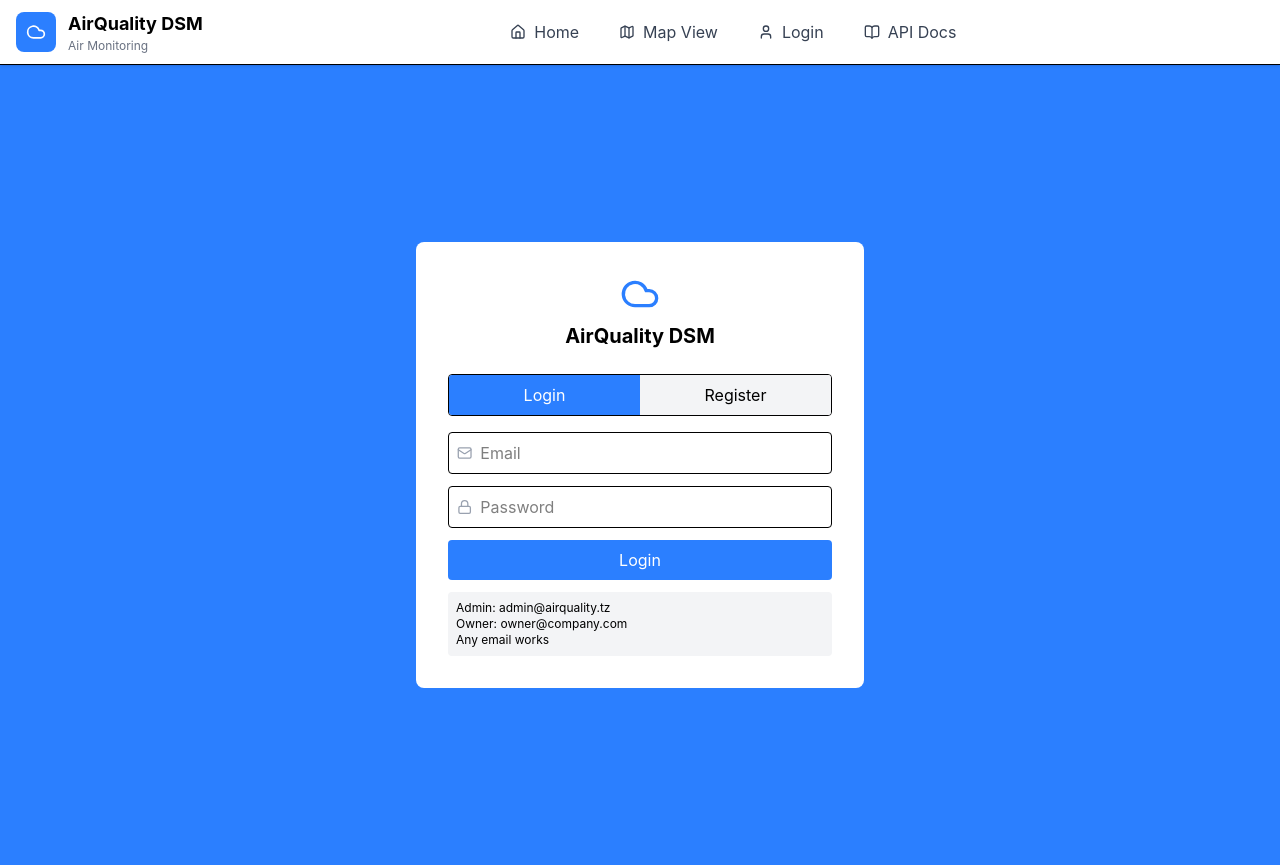
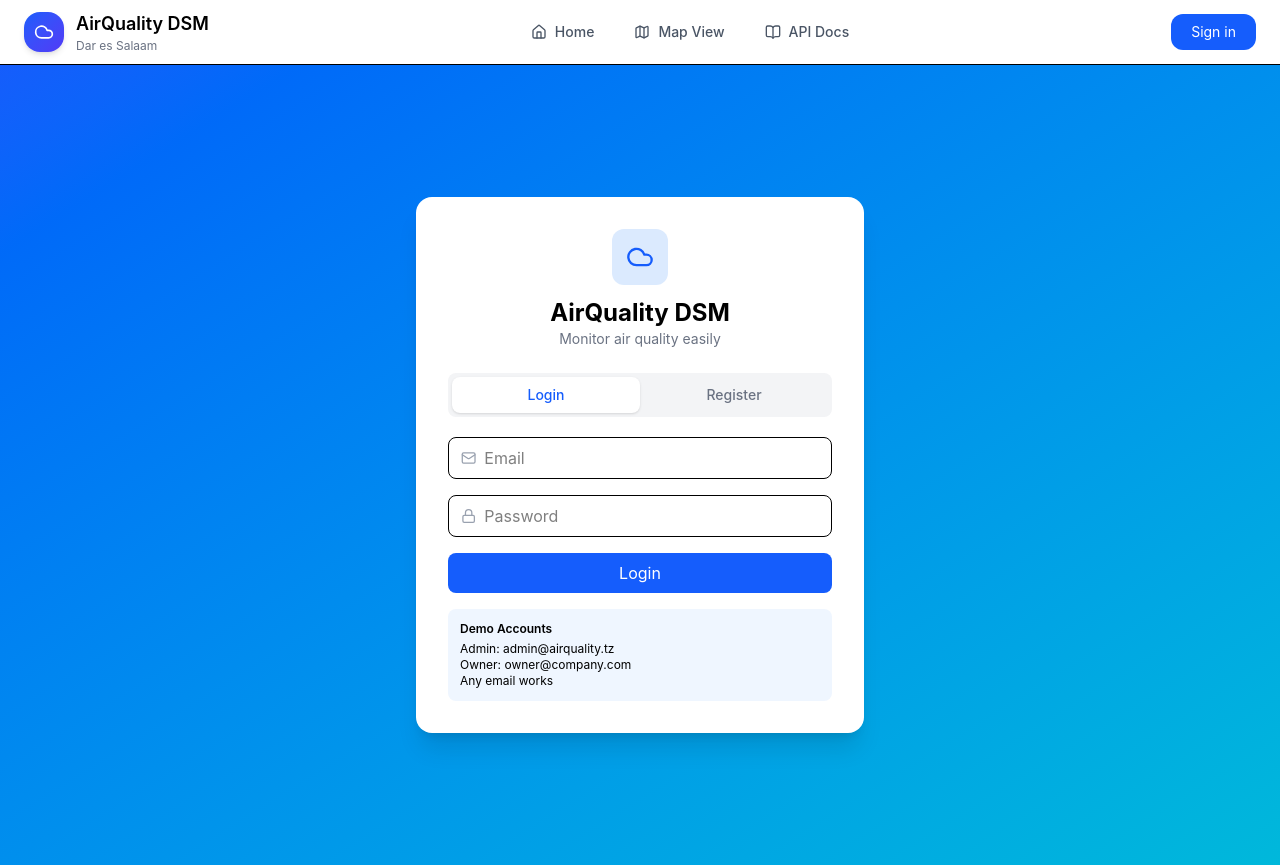
Before and after one commit to AI-NextGen-Innovate-Lab/AIR-QUALITY, a React app in the folder software/frontend/: page /login in a window 1280 px wide. Built offline with nearby package versions, Linux system fonts and the light colour scheme; the HTML template or start-up script is replaced by a standard one.

Commit message:
fix header links and protected routes for handling

```diff
--- a/software/frontend/src/app/components/Header.jsx
+++ b/software/frontend/src/app/components/Header.jsx
@@ -1,4 +1,4 @@
-import React, { useState } from "react";
+import React, { useState, useEffect, useRef } from "react";
 import {
   Menu,
   User,
@@ -10,6 +10,7 @@ import {
   Shield,
   BookOpen,
   Cloud,
+  ChevronDown,
 } from "lucide-react";
 
 import { useAuth } from "../context/AuthContext";
@@ -23,7 +24,20 @@ export default function Header() {
   const [mobileOpen, setMobileOpen] = useState(false);
   const [dropdownOpen, setDropdownOpen] = useState(false);
 
+  const dropdownRef = useRef();
+
   const currentPath = location.pathname;
+
+  // Close dropdown on outside click
+  useEffect(() => {
+    const handleClickOutside = (e) => {
+      if (dropdownRef.current && !dropdownRef.current.contains(e.target)) {
+        setDropdownOpen(false);
+      }
+    };
+    document.addEventListener("mousedown", handleClickOutside);
+    return () => document.removeEventListener("mousedown", handleClickOutside);
+  }, []);
 
   const publicLinks = [
     { path: "/", label: "Home", icon: Home },
@@ -32,8 +46,8 @@ export default function Header() {
 
   const registeredLinks = [
     ...publicLinks,
-    { path: "/dashboard", label: "Data Dashboard", icon: Database },
-    { path: "/download", label: "Download Center", icon: Cloud },
+    { path: "/dashboard", label: "Dashboard", icon: Database },
+    { path: "/download", label: "Download", icon: Cloud },
   ];
 
   const privateOwnerLinks = [
@@ -42,10 +56,11 @@ export default function Header() {
   ];
 
   const adminLinks = [
-    ...publicLinks,
+    { path: "/", label: "Home", icon: Home },
+    { path: "/map", label: "Map View", icon: Map },
     { path: "/admin", label: "Admin Panel", icon: Shield },
     { path: "/sensor-status", label: "Sensor Status", icon: Settings },
-    { path: "/dashboard", label: "Data Dashboard", icon: Database },
+    { path: "/dashboard", label: "Dashboard", icon: Database },
   ];
 
   const getLinks = () => {
@@ -57,98 +72,81 @@ export default function Header() {
 
   const links = getLinks();
 
-  const NavLinks = ({ mobile }) => (
-    <>
-      {links.map((link) => {
-        const Icon = link.icon;
-        return (
-          <button
-            key={link.path}
-            onClick={() => {
-              navigate(link.path);
-              setMobileOpen(false);
-            }}
-            className={`flex items-center gap-2 px-4 py-2 rounded-lg ${
-              currentPath === link.path
-                ? "bg-blue-500 text-white"
-                : "text-gray-700 hover:bg-gray-100"
-            } ${mobile ? "w-full text-left" : ""}`}
-          >
-            <Icon className="w-4 h-4" />
-            {link.label}
-          </button>
-        );
-      })}
-
-      {!user && (
-        <button
-          onClick={() => navigate("/login")}
-          className="flex items-center gap-2 px-4 py-2 rounded-lg text-gray-700 hover:bg-gray-100"
-        >
-          <User className="w-4 h-4" />
-          Login
-        </button>
-      )}
-
-      <button
-        onClick={() => navigate("/api-docs")}
-        className={`flex items-center gap-2 px-4 py-2 rounded-lg ${
-          currentPath === "/api-docs"
-            ? "bg-blue-500 text-white"
-            : "text-gray-700 hover:bg-gray-100"
-        }`}
-      >
-        <BookOpen className="w-4 h-4" />
-        API Docs
-      </button>
-    </>
-  );
-
   return (
-    <header className="bg-white shadow border-b sticky top-0 z-50">
-      <div className="max-w-7xl mx-auto px-4 flex justify-between items-center h-16">
+    <header className="bg-white/80 backdrop-blur border-b sticky top-0 z-50">
+      <div className="max-w-7xl mx-auto px-6 h-16 flex items-center justify-between">
 
         {/* Logo */}
         <div
           onClick={() => navigate("/")}
-          className="flex items-center gap-3 cursor-pointer"
+          className="flex items-center gap-3 cursor-pointer group"
         >
-          <div className="w-10 h-10 bg-blue-500 rounded-lg flex items-center justify-center">
+          <div className="w-10 h-10 bg-gradient-to-br from-blue-600 to-indigo-600 rounded-2xl flex items-center justify-center shadow-md group-hover:scale-110 transition">
             <Cloud className="text-white w-5 h-5" />
           </div>
           <div className="hidden sm:block">
-            <h1 className="font-bold text-lg">AirQuality DSM</h1>
-            <p className="text-xs text-gray-500">Air Monitoring</p>
+            <h1 className="font-semibold text-lg">AirQuality DSM</h1>
+            <p className="text-xs text-gray-500">Dar es Salaam</p>
           </div>
         </div>
 
-        {/* Desktop */}
-        <div className="hidden lg:flex gap-2">
-          <NavLinks />
-        </div>
+        {/* Desktop Nav */}
+        <nav className="hidden lg:flex items-center gap-2">
+          {links.map((link) => {
+            const Icon = link.icon;
+            const isActive = currentPath === link.path;
 
-        {/* Right side */}
-        <div className="flex items-center gap-2">
+            return (
+              <button
+                key={link.path}
+                onClick={() => navigate(link.path)}
+                className={`flex items-center gap-2 px-4 py-2 rounded-xl text-sm font-medium transition relative ${
+                  isActive
+                    ? "text-blue-600"
+                    : "text-gray-600 hover:text-gray-900"
+                }`}
+              >
+                <Icon className="w-4 h-4" />
+                {link.label}
 
-          {/* User dropdown */}
-          {user && (
-            <div className="relative">
+                {isActive && (
+                  <span className="absolute bottom-0 left-2 right-2 h-[2px] bg-blue-600 rounded-full" />
+                )}
+              </button>
+            );
+          })}
+
+          <button
+            onClick={() => navigate("/api-docs")}
+            className={`flex items-center gap-2 px-4 py-2 rounded-xl text-sm font-medium transition ${
+              currentPath === "/api-docs"
+                ? "text-blue-600"
+                : "text-gray-600 hover:text-gray-900"
+            }`}
+          >
+            <BookOpen className="w-4 h-4" /> API Docs
+          </button>
+        </nav>
+
+        {/* Right Side */}
+        <div className="flex items-center gap-3">
+          {user ? (
+            <div className="relative" ref={dropdownRef}>
               <button
                 onClick={() => setDropdownOpen(!dropdownOpen)}
-                className="flex items-center gap-2 px-3 py-2 hover:bg-gray-100 rounded-lg"
+                className="flex items-center gap-2 px-3 py-2 rounded-xl hover:bg-gray-100 transition"
               >
-                <User className="w-4 h-4" />
-                <span className="hidden sm:inline">{user.name}</span>
+                <div className="w-9 h-9 bg-gradient-to-br from-blue-500 to-indigo-500 text-white rounded-xl flex items-center justify-center font-semibold">
+                  {user.name?.charAt(0)}
+                </div>
+                <ChevronDown className="w-4 h-4 text-gray-500" />
               </button>
 
               {dropdownOpen && (
-                <div className="absolute right-0 mt-2 w-56 bg-white border rounded-lg shadow">
-                  <div className="p-3 border-b">
-                    <p className="font-medium">{user.name}</p>
-                    <p className="text-xs text-gray-500">{user.email}</p>
-                    <p className="text-xs text-blue-600 capitalize">
-                      {user.role.replace("_", " ")}
-                    </p>
+                <div className="absolute right-0 mt-3 w-64 bg-white rounded-2xl shadow-xl border py-2 animate-in fade-in zoom-in-95">
+                  <div className="px-4 py-3 border-b">
+                    <p className="font-semibold">{user.name}</p>
+                    <p className="text-sm text-gray-500">{user.email}</p>
                   </div>
 
                   <button
@@ -156,9 +154,9 @@ export default function Header() {
                       navigate("/profile");
                       setDropdownOpen(false);
                     }}
-                    className="w-full text-left px-4 py-2 hover:bg-gray-100"
+                    className="w-full px-4 py-2 text-left hover:bg-gray-50 flex items-center gap-2"
                   >
-                    Profile
+                    <User className="w-4 h-4" /> Profile
                   </button>
 
                   <button
@@ -166,54 +164,49 @@ export default function Header() {
                       logout();
                       navigate("/");
                     }}
-                    className="w-full text-left px-4 py-2 text-red-600 hover:bg-red-50"
+                    className="w-full px-4 py-2 text-left text-red-600 hover:bg-red-50 flex items-center gap-2"
                   >
-                    Logout
+                    <LogOut className="w-4 h-4" /> Logout
                   </button>
                 </div>
               )}
             </div>
+          ) : (
+            <button
+              onClick={() => navigate("/login")}
+              className="px-5 py-2 bg-blue-600 hover:bg-blue-700 text-white text-sm rounded-xl transition"
+            >
+              Sign in
+            </button>
           )}
 
-          {/* Mobile menu button */}
           <button
             onClick={() => setMobileOpen(!mobileOpen)}
-            className="lg:hidden p-2"
+            className="lg:hidden p-2 hover:bg-gray-100 rounded-lg"
           >
-            <Menu className="w-5 h-5" />
+            <Menu />
           </button>
         </div>
       </div>
 
-      {/* Mobile menu */}
+      {/* Mobile */}
       {mobileOpen && (
-        <div className="lg:hidden px-4 pb-4 flex flex-col gap-2">
-          <NavLinks mobile />
-
-          {user && (
-            <>
-              <hr />
+        <div className="lg:hidden border-t px-6 py-4 space-y-2">
+          {links.map((link) => {
+            const Icon = link.icon;
+            return (
               <button
+                key={link.path}
                 onClick={() => {
-                  navigate("/profile");
+                  navigate(link.path);
                   setMobileOpen(false);
                 }}
-                className="text-left px-4 py-2 hover:bg-gray-100"
+                className="flex items-center gap-3 w-full px-3 py-3 rounded-xl hover:bg-gray-100"
               >
-                Profile
+                <Icon /> {link.label}
               </button>
-
-              <button
-                onClick={() => {
-                  logout();
-                  navigate("/");
-                }}
-                className="text-left px-4 py-2 text-red-600 hover:bg-red-50"
-              >
-                Logout
-              </button>
-            </>
-          )}
+            );
+          })}
         </div>
       )}
     </header>
--- a/software/frontend/src/app/pages/LoginPage.jsx
+++ b/software/frontend/src/app/pages/LoginPage.jsx
@@ -12,11 +12,9 @@ export default function LoginPage() {
   const [error, setError] = useState("");
   const [showVerification, setShowVerification] = useState(false);
 
-  // Login
   const [loginEmail, setLoginEmail] = useState("");
   const [loginPassword, setLoginPassword] = useState("");
 
-  // Register
   const [registerName, setRegisterName] = useState("");
   const [registerEmail, setRegisterEmail] = useState("");
   const [registerPassword, setRegisterPassword] = useState("");
@@ -30,7 +28,7 @@ export default function LoginPage() {
     try {
       const success = await login(loginEmail, loginPassword);
       if (success) {
-        navigate("/");
+        navigate("/dashboard");
       } else {
         setError("Invalid email or password");
       }
@@ -58,12 +56,7 @@ export default function LoginPage() {
     setIsLoading(true);
 
     try {
-      const success = await register(
-        registerName,
-        registerEmail,
-        registerPassword
-      );
-
+      const success = await register(registerName, registerEmail, registerPassword);
       if (success) {
         setShowVerification(true);
       } else {
@@ -76,24 +69,23 @@ export default function LoginPage() {
     }
   };
 
-  // ✅ Verification screen
   if (showVerification) {
     return (
-      <div className="min-h-screen flex items-center justify-center bg-blue-500 p-4">
-        <div className="bg-white p-8 rounded-lg w-full max-w-md text-center">
+      <div className="min-h-screen flex items-center justify-center bg-gradient-to-br from-blue-600 to-cyan-500 p-4">
+        <div className="bg-white shadow-xl rounded-2xl p-8 w-full max-w-md text-center">
           <Mail className="mx-auto mb-4 text-green-600" size={40} />
-          <h2 className="text-xl font-bold mb-2">Check Your Email</h2>
+          <h2 className="text-2xl font-bold mb-2">Verify Your Email</h2>
           <p className="text-gray-600 mb-4">
             Code sent to <strong>{registerEmail}</strong>
           </p>
 
-          <p className="text-sm bg-gray-100 p-2 rounded mb-4">
+          <div className="bg-gray-100 p-3 rounded-lg mb-4 text-sm">
             Demo code: <strong>123456</strong>
-          </p>
+          </div>
 
           <button
-            onClick={() => navigate("/")}
-            className="w-full bg-blue-500 text-white py-2 rounded"
+            onClick={() => navigate("/dashboard")}
+            className="w-full bg-blue-600 hover:bg-blue-700 text-white py-2 rounded-lg transition"
           >
             Continue
           </button>
@@ -103,50 +95,44 @@ export default function LoginPage() {
   }
 
   return (
-    <div className="min-h-screen flex items-center justify-center bg-blue-500 p-4">
-      <div className="bg-white p-8 rounded-lg w-full max-w-md">
-
-        {/* Logo */}
+    <div className="min-h-screen flex items-center justify-center bg-gradient-to-br from-blue-600 to-cyan-500 p-4">
+      <div className="bg-white shadow-xl rounded-2xl w-full max-w-md p-8">
+        {/* Header */}
         <div className="text-center mb-6">
-          <Cloud className="mx-auto text-blue-500 mb-2" size={40} />
-          <h1 className="text-xl font-bold">AirQuality DSM</h1>
+          <div className="bg-blue-100 w-14 h-14 flex items-center justify-center rounded-xl mx-auto mb-3">
+            <Cloud className="text-blue-600" size={28} />
+          </div>
+          <h1 className="text-2xl font-bold">AirQuality DSM</h1>
+          <p className="text-gray-500 text-sm">Monitor air quality easily</p>
         </div>
 
         {/* Tabs */}
-        <div className="flex mb-4 border rounded overflow-hidden">
+        <div className="flex bg-gray-100 rounded-lg p-1 mb-5">
+          {['login','register'].map((tab) => (
             <button
-            onClick={() => setActiveTab("login")}
-            className={`flex-1 py-2 ${
-              activeTab === "login"
-                ? "bg-blue-500 text-white"
-                : "bg-gray-100"
+              key={tab}
+              onClick={() => setActiveTab(tab)}
+              className={`flex-1 py-2 rounded-lg text-sm font-medium transition ${
+                activeTab === tab
+                  ? "bg-white shadow text-blue-600"
+                  : "text-gray-500"
               }`}
             >
-            Login
+              {tab.charAt(0).toUpperCase() + tab.slice(1)}
             </button>
-          <button
-            onClick={() => setActiveTab("register")}
-            className={`flex-1 py-2 ${
-              activeTab === "register"
-                ? "bg-blue-500 text-white"
-                : "bg-gray-100"
-            }`}
-          >
-            Register
-          </button>
+          ))}
         </div>
 
-        {/* Error */}
         {error && (
-          <div className="bg-red-100 text-red-600 p-2 rounded mb-3 text-sm">
+          <div className="bg-red-100 text-red-600 text-sm p-2 rounded mb-4">
             {error}
           </div>
         )}
 
         {/* LOGIN */}
         {activeTab === "login" && (
-          <form onSubmit={handleLogin} className="space-y-3">
-            <div className="flex items-center border rounded px-2">
+          <form onSubmit={handleLogin} className="space-y-4">
+            <div className="flex items-center border rounded-lg px-3">
               <Mail className="text-gray-400" size={16} />
               <input
                 type="email"
@@ -158,7 +144,7 @@ export default function LoginPage() {
               />
             </div>
 
-            <div className="flex items-center border rounded px-2">
+            <div className="flex items-center border rounded-lg px-3">
               <Lock className="text-gray-400" size={16} />
               <input
                 type="password"
@@ -173,13 +159,13 @@ export default function LoginPage() {
             <button
               type="submit"
               disabled={isLoading}
-              className="w-full bg-blue-500 text-white py-2 rounded"
+              className="w-full bg-blue-600 hover:bg-blue-700 text-white py-2 rounded-lg transition"
             >
               {isLoading ? "Logging in..." : "Login"}
             </button>
 
-            {/* Demo */}
-            <div className="text-xs bg-gray-100 p-2 rounded">
+            <div className="text-xs bg-blue-50 p-3 rounded-lg">
+              <p className="font-semibold mb-1">Demo Accounts</p>
               <p>Admin: admin@airquality.tz</p>
               <p>Owner: owner@company.com</p>
               <p>Any email works</p>
@@ -189,61 +175,32 @@ export default function LoginPage() {
 
         {/* REGISTER */}
         {activeTab === "register" && (
-          <form onSubmit={handleRegister} className="space-y-3">
-            <div className="flex items-center border rounded px-2">
-              <User className="text-gray-400" size={16} />
+          <form onSubmit={handleRegister} className="space-y-4">
+            {[{icon:User,value:registerName,set:setRegisterName,placeholder:"Full Name"},
+              {icon:Mail,value:registerEmail,set:setRegisterEmail,placeholder:"Email"},
+              {icon:Lock,value:registerPassword,set:setRegisterPassword,placeholder:"Password",type:"password"},
+              {icon:Lock,value:registerConfirmPassword,set:setRegisterConfirmPassword,placeholder:"Confirm Password",type:"password"}
+            ].map((field, i) => {
+              const Icon = field.icon;
+              return (
+                <div key={i} className="flex items-center border rounded-lg px-3">
+                  <Icon className="text-gray-400" size={16} />
                   <input
-                type="text"
-                placeholder="Full Name"
+                    type={field.type || "text"}
+                    placeholder={field.placeholder}
                     className="w-full p-2 outline-none"
-                value={registerName}
-                onChange={(e) => setRegisterName(e.target.value)}
+                    value={field.value}
+                    onChange={(e) => field.set(e.target.value)}
                     required
                   />
                 </div>
-
-            <div className="flex items-center border rounded px-2">
-              <Mail className="text-gray-400" size={16} />
-              <input
-                type="email"
-                placeholder="Email"
-                className="w-full p-2 outline-none"
-                value={registerEmail}
-                onChange={(e) => setRegisterEmail(e.target.value)}
-                required
-              />
-            </div>
-
-            <div className="flex items-center border rounded px-2">
-              <Lock className="text-gray-400" size={16} />
-              <input
-                type="password"
-                placeholder="Password"
-                className="w-full p-2 outline-none"
-                value={registerPassword}
-                onChange={(e) => setRegisterPassword(e.target.value)}
-                required
-              />
-            </div>
-
-            <div className="flex items-center border rounded px-2">
-              <Lock className="text-gray-400" size={16} />
-              <input
-                type="password"
-                placeholder="Confirm Password"
-                className="w-full p-2 outline-none"
-                value={registerConfirmPassword}
-                onChange={(e) =>
-                  setRegisterConfirmPassword(e.target.value)
-                }
-                required
-              />
-            </div>
+              );
+            })}
 
             <button
               type="submit"
               disabled={isLoading}
-              className="w-full bg-blue-500 text-white py-2 rounded"
+              className="w-full bg-blue-600 hover:bg-blue-700 text-white py-2 rounded-lg transition"
             >
               {isLoading ? "Creating..." : "Create Account"}
             </button>
```
Also changed, not shown: software/frontend/src/App.jsx (+3 -8 lines), software/frontend/src/app/routes/ProtectedRoutes.jsx (+14 -13 lines). Lines whose indentation alone changed are shown as unchanged.
